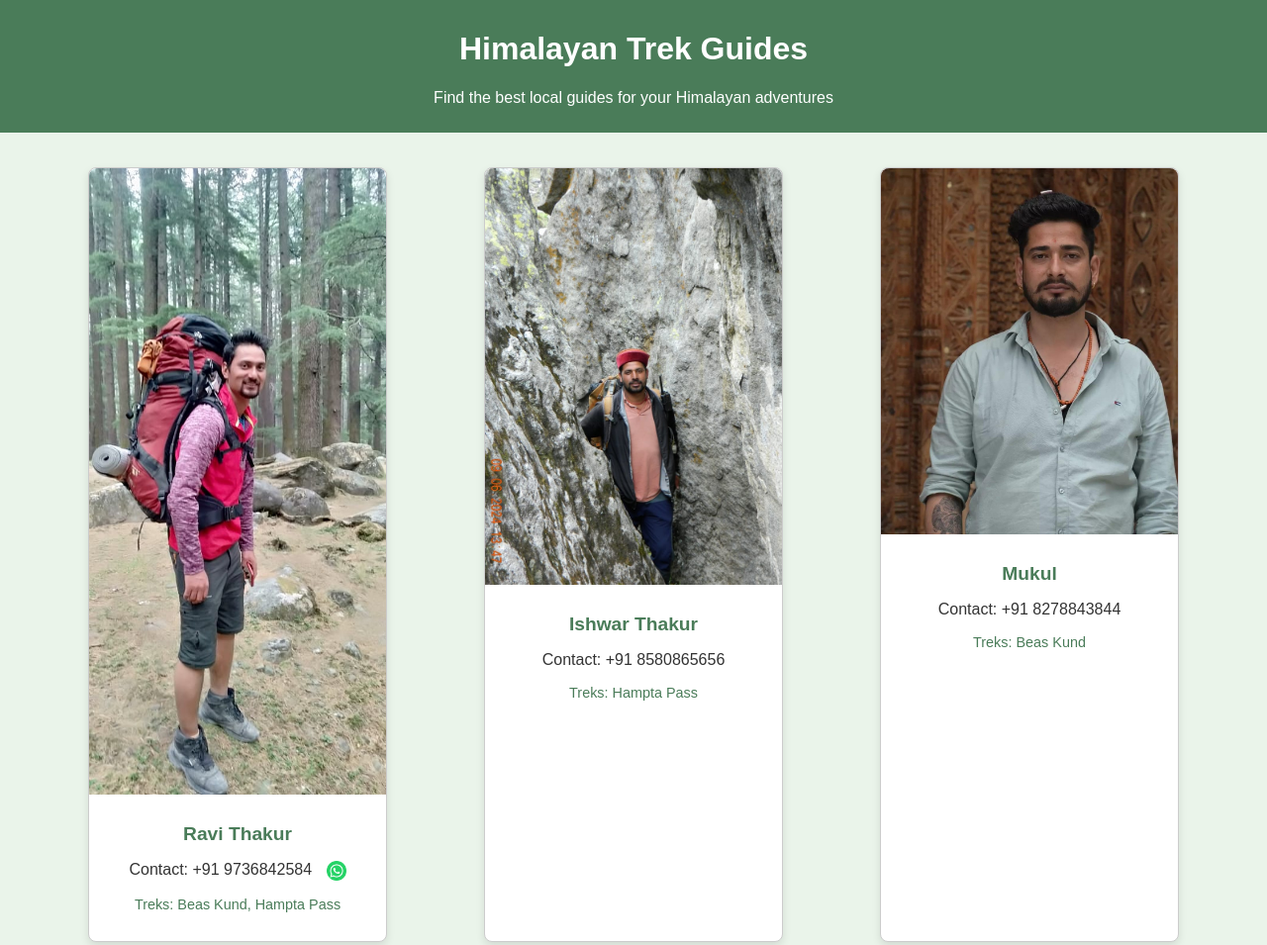
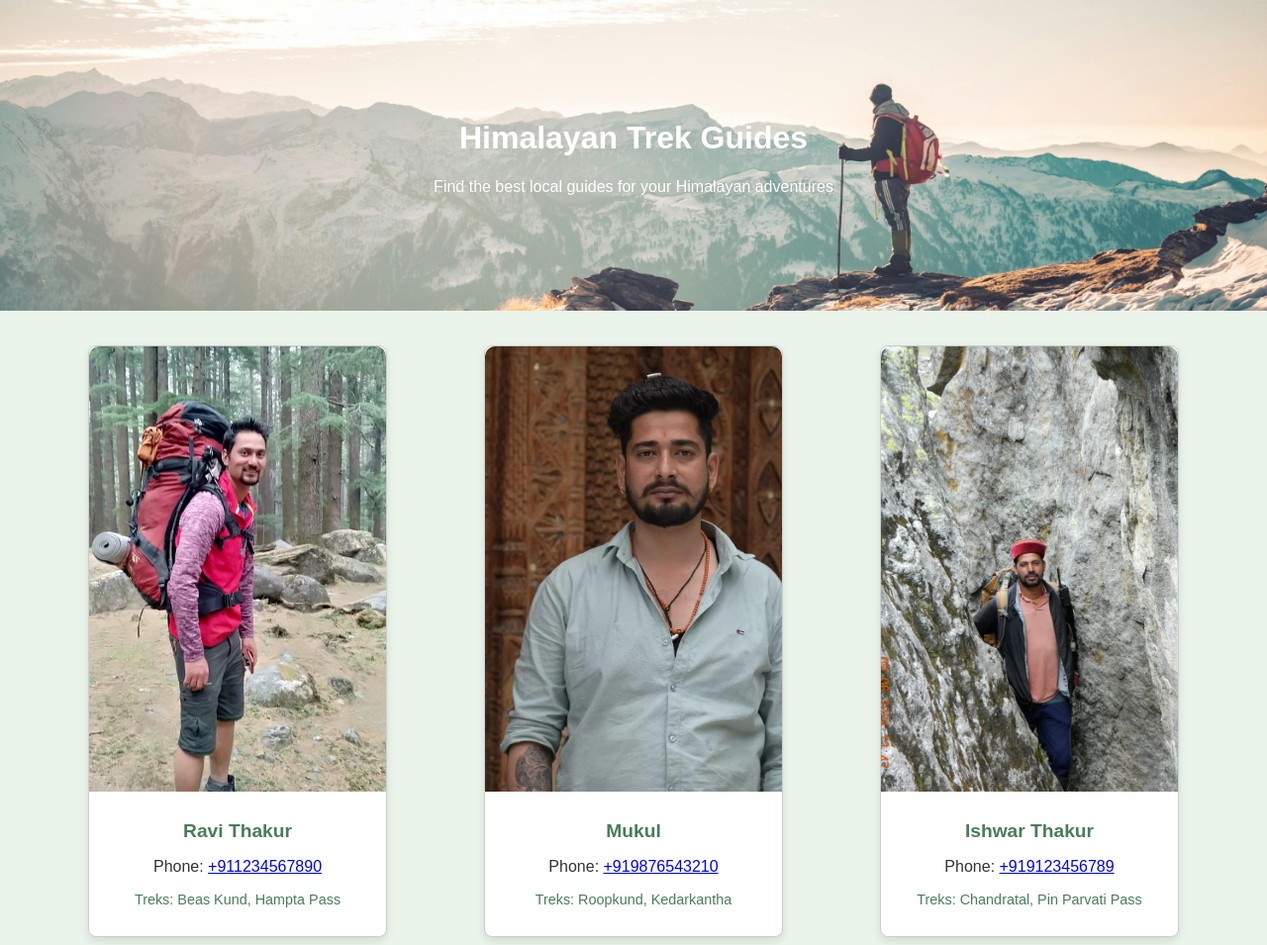
Before and after one commit to dhirashah/sherpafeet, a plain HTML site: page index.html in a window 1280 px wide. Shown: the top 955 px of the page at 99% size. Drawn offline with Linux system fonts and the light colour scheme.

Commit message:
Populating using json and some css changes

```diff
--- /dev/null
+++ b/guides.json
@@ -0,0 +1,20 @@
+[
+    {
+        "name": "Ravi Thakur",
+        "phone": "+911234567890",
+        "treks": "Beas Kund, Hampta Pass",
+        "image": "guidephoto/Ravi Thakur.jpeg"
+    },
+    {
+        "name": "Mukul",
+        "phone": "+919876543210",
+        "treks": "Roopkund, Kedarkantha",
+        "image": "guidephoto/Mukul.jpeg"
+    },
+    {
+        "name": "Ishwar Thakur",
+        "phone": "+919123456789",
+        "treks": "Chandratal, Pin Parvati Pass",
+        "image": "guidephoto/Ishwar Thakur.jpeg"
+    }
+]
--- a/index.html
+++ b/index.html
@@ -13,38 +13,40 @@
     </header>
 
     <div class="container">
-        <div class="guide-list">
-            <div class="guide-item">
-                <img src="guidephoto\Ravi Thakur.jpeg" alt="Ravi Thakur" class="guide-image">
-                <div class="guide-details">
-                    <h2 class="guide-name">Ravi Thakur</h2>
-                    <p class="contact-info">Contact: +91 9736842584
-                        <a href="https://wa.me/+919736842584" target="_blank">
-                            <img src="static\wa.png" alt="WhatsApp" class="whatsapp-icon">
-                        </a>
-                    </p>
-                    <p class="treks">Treks: Beas Kund, Hampta Pass</p>
-                </div>
-            </div>
+        <div id="guides" class="guide-list">
+            <!-- Guides will be populated here -->
+        </div>
+    </div>
 
-            <div class="guide-item">
-                <img src="guidephoto\Ishwar Thakur.jpeg" alt="Ishwar Thakur" class="guide-image">
-                <div class="guide-details">
-                    <h2 class="guide-name">Ishwar Thakur</h2>
-                    <p class="contact-info">Contact: +91 8580865656</p>
-                    <p class="treks">Treks: Hampta Pass</p>
-                </div>
-            </div>
+    <footer id="contact">
+        <!-- Footer Content -->
+    </footer>
 
-            <div class="guide-item">
-                <img src="guidephoto\Mukul.jpeg" alt="Guide 3" class="guide-image">
-                <div class="guide-details">
-                    <h2 class="guide-name">Mukul</h2>
-                    <p class="contact-info">Contact: +91 8278843844</p>
-                    <p class="treks">Treks: Beas Kund</p>
-                </div>
-            </div>
-        </div>
+    <script>
+        // Fetch the JSON and populate the guides
+        fetch('guides.json')
+            .then(response => response.json())
+            .then(data => {
+                const guides = data;
+                const guideList = document.getElementById('guides');
+
+                guides.forEach(guide => {
+                    const guideItem = document.createElement('div');
+                    guideItem.className = 'guide-item';
+
+                    guideItem.innerHTML = `
+                        <img src="${guide.image}" alt="${guide.name}" class="guide-image">
+                        <div class="guide-details">
+                            <h2 class="guide-name">${guide.name}</h2>
+                            <p class="contact-info">Phone: <a href="tel:${guide.phone}">${guide.phone}</a></p>
+                            <p class="treks">Treks: ${guide.treks}</p>
+                        </div>
+                    `;
+                    guideList.appendChild(guideItem);
+                });
+            })
+            .catch(error => console.error('Error fetching the guides data:', error));
+    </script>
 
         <!-- New Section Linking to Local Guides Benefits Page -->
         <div class="info-section">
--- a/styles.css
+++ b/styles.css
@@ -6,10 +6,13 @@ body {
     padding: 0;
 }
 
+/* Header Styles */
 header {
-    background-color: #4a7c59; /* Earthy green */
+    background-image: url('static\\bg2.jpg'); /* Add a beautiful panoramic image of the Himalayas */
+    background-size: cover;
+    background-position: center;
     color: white;
-    padding: 10px 20px;
+    padding: 100px 20px;
     text-align: center;
 }
 
@@ -40,9 +43,10 @@ header {
 }
 
 .guide-image {
-    width: 100%;
-    border-top-left-radius: 8px;
-    border-top-right-radius: 8px;
+    width: 100%; /* Ensure the image fills the width of the container */
+    height: 450px; /* Set a fixed height for uniformity */
+    object-fit: cover; /* Cover the entire container, cropping if necessary */
+    border-radius: 10px 10px 0 0; /* Keep the top corners rounded to match the card */
 }
 
 .guide-details {
```
Also changed, not shown: static/bg2.jpg (added).
